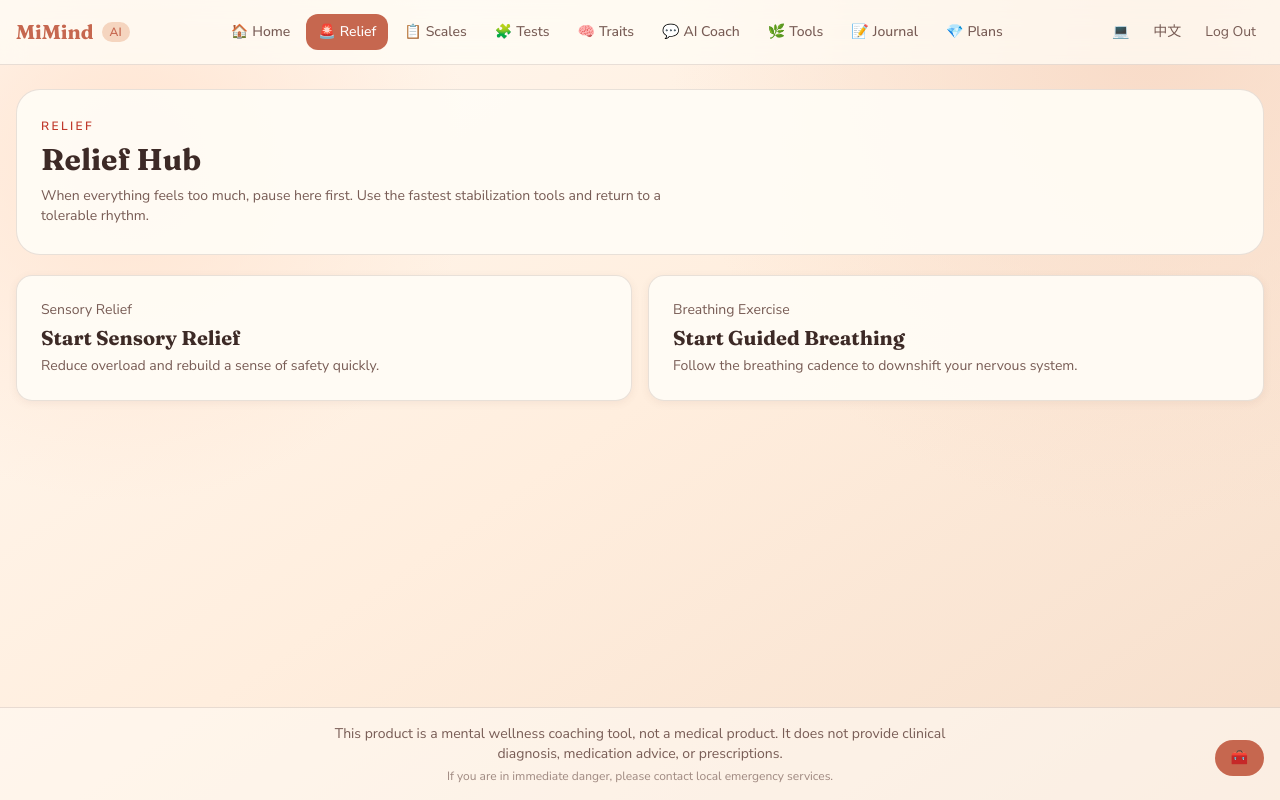
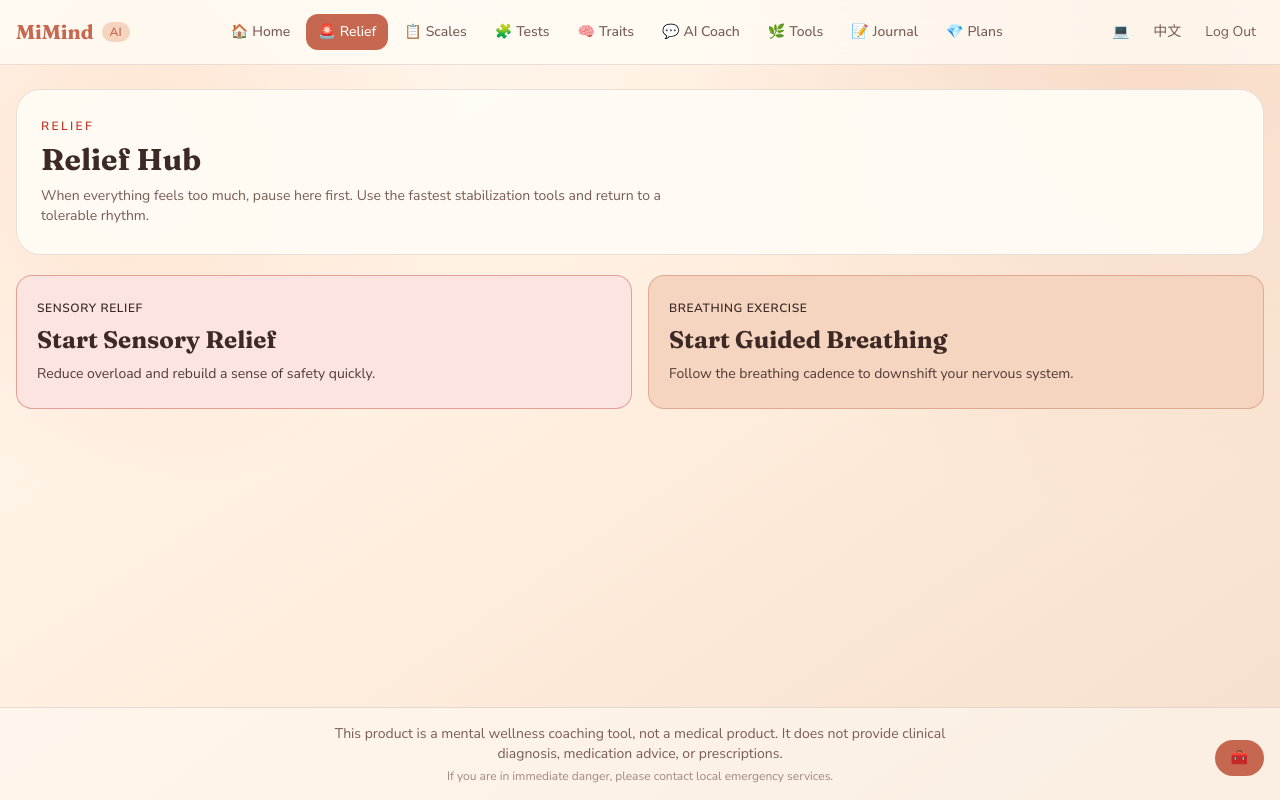
Before and after one commit to Xanaaash/MiMind, a React (Vite) app in the folder frontend/user/: page /relief in a window 1280 px wide. Built offline with nearby package versions, Linux system fonts and the light colour scheme; sample sign-in values are in the browser's storage.

Commit message:
feat(relief): complete T-706 migrate breathing and sensory flows into relief module

```diff
--- a/frontend/user/public/locales/en-US.json
+++ b/frontend/user/public/locales/en-US.json
@@ -390,7 +390,7 @@
     "account_chars": "Account can only contain letters, numbers, dot, underscore, and hyphen"
   },
   "sensory": {
-    "back": "Back to Tools",
+    "back": "Back to Relief Hub",
     "title": "Sensory Overload Kit",
     "subtitle": "When the world feels too much, this is your safe space. Take it at your own pace.",
     "noise_title": "Soothing Noise",
--- a/frontend/user/public/locales/zh-CN.json
+++ b/frontend/user/public/locales/zh-CN.json
@@ -390,7 +390,7 @@
     "account_chars": "账号仅支持字母、数字、点、下划线和短横线"
   },
   "sensory": {
-    "back": "返回工具箱",
+    "back": "返回急救舱",
     "title": "感官过载急救包",
     "subtitle": "当周围环境让你感到崩溃时，这里是你的安全港。慢慢来，按你的节奏。",
     "noise_title": "舒缓噪音",
--- a/frontend/user/src/pages/Tools/BreathingExercise.tsx
+++ b/frontend/user/src/pages/Relief/BreathingExercise.tsx
@@ -258,7 +258,7 @@ export default function BreathingExercise() {
             <Button variant="ghost" onClick={() => { setPhase('idle'); setPhaseIndex(0); }}>
               {t('common.retry')}
             </Button>
-            <Button onClick={() => navigate('/tools')}>{t('common.back')}</Button>
+            <Button onClick={() => navigate('/relief')}>{t('common.back')}</Button>
           </div>
         </motion.div>
       )}
--- a/frontend/user/src/pages/Relief/ReliefHub.tsx
+++ b/frontend/user/src/pages/Relief/ReliefHub.tsx
@@ -1,7 +1,6 @@
 import { motion } from 'framer-motion';
 import { useTranslation } from 'react-i18next';
 import { useNavigate } from 'react-router-dom';
-import Card from '../../components/Card/Card';
 
 export default function ReliefHub() {
   const { t } = useTranslation();
@@ -26,17 +25,25 @@ export default function ReliefHub() {
       </motion.section>
 
       <section className="grid grid-cols-1 gap-4 sm:grid-cols-2">
-        <Card hoverable onClick={() => navigate('/tools/sensory-relief')}>
-          <div className="text-sm text-muted">{t('tools.sensory_title')}</div>
-          <div className="mt-1 text-xl font-heading font-bold">{t('relief.quick_sensory_title')}</div>
-          <p className="mt-1 text-sm text-muted">{t('relief.quick_sensory_desc')}</p>
-        </Card>
+        <button
+          type="button"
+          onClick={() => navigate('/relief/sensory')}
+          className="rounded-2xl border border-danger/40 bg-danger-soft px-5 py-6 text-left transition-colors hover:bg-danger hover:text-white"
+        >
+          <div className="text-xs uppercase tracking-wider font-semibold">{t('tools.sensory_title')}</div>
+          <div className="mt-2 font-heading text-2xl font-bold">{t('relief.quick_sensory_title')}</div>
+          <p className="mt-2 text-sm opacity-90">{t('relief.quick_sensory_desc')}</p>
+        </button>
 
-        <Card hoverable onClick={() => navigate('/tools/breathing')}>
-          <div className="text-sm text-muted">{t('tools.breathing_title')}</div>
-          <div className="mt-1 text-xl font-heading font-bold">{t('relief.quick_breath_title')}</div>
-          <p className="mt-1 text-sm text-muted">{t('relief.quick_breath_desc')}</p>
-        </Card>
+        <button
+          type="button"
+          onClick={() => navigate('/relief/breathing')}
+          className="rounded-2xl border border-accent/40 bg-accent-soft px-5 py-6 text-left transition-colors hover:bg-accent hover:text-white"
+        >
+          <div className="text-xs uppercase tracking-wider font-semibold">{t('tools.breathing_title')}</div>
+          <div className="mt-2 font-heading text-2xl font-bold">{t('relief.quick_breath_title')}</div>
+          <p className="mt-2 text-sm opacity-90">{t('relief.quick_breath_desc')}</p>
+        </button>
       </section>
     </div>
   );
--- a/frontend/user/src/pages/Tools/SensoryRelief.tsx
+++ b/frontend/user/src/pages/Relief/SensoryRelief.tsx
@@ -105,7 +105,7 @@ export default function SensoryRelief() {
       <div className="max-w-2xl mx-auto">
         <div className="flex items-center justify-between mb-6 sm:mb-8">
           <button
-            onClick={() => navigate('/tools')}
+            onClick={() => navigate('/relief')}
             className="text-sm text-[#a89890] hover:text-[#e8ddd6] transition-colors"
           >
             ← {t('sensory.back')}
--- a/frontend/user/src/pages/Tools/ToolsHub.tsx
+++ b/frontend/user/src/pages/Tools/ToolsHub.tsx
@@ -294,7 +294,7 @@ export default function ToolsHub() {
       {/* Other tools */}
       <div className="grid md:grid-cols-2 gap-6">
         {/* Sensory Relief */}
-        <Card hoverable onClick={() => navigate('/tools/sensory-relief')}>
+        <Card hoverable onClick={() => navigate('/relief/sensory')}>
           <div className="flex items-center gap-4">
             <div className="w-14 h-14 rounded-xl bg-calm-soft flex items-center justify-center text-3xl">🛡️</div>
             <div>
@@ -306,7 +306,7 @@ export default function ToolsHub() {
         </Card>
 
         {/* Breathing */}
-        <Card hoverable onClick={() => navigate('/tools/breathing')}>
+        <Card hoverable onClick={() => navigate('/relief/breathing')}>
           <div className="flex items-center gap-4">
             <div className="w-14 h-14 rounded-xl bg-safe-soft flex items-center justify-center text-3xl">🌬️</div>
             <div>
--- a/frontend/user/src/router.tsx
+++ b/frontend/user/src/router.tsx
@@ -16,8 +16,8 @@ const CoachPage = lazy(() => import('./pages/Coach/CoachPage'));
 const CoachHistoryPage = lazy(() => import('./pages/Coach/CoachHistoryPage'));
 const ToolsHub = lazy(() => import('./pages/Tools/ToolsHub'));
 const ReliefHub = lazy(() => import('./pages/Relief/ReliefHub'));
-const BreathingExercise = lazy(() => import('./pages/Tools/BreathingExercise'));
-const SensoryRelief = lazy(() => import('./pages/Tools/SensoryRelief'));
+const BreathingExercise = lazy(() => import('./pages/Relief/BreathingExercise'));
+const SensoryRelief = lazy(() => import('./pages/Relief/SensoryRelief'));
 const PomodoroTimer = lazy(() => import('./pages/Tools/PomodoroTimer'));
 const MeditationPlayer = lazy(() => import('./pages/Tools/MeditationPlayer'));
 const JournalPage = lazy(() => import('./pages/Journal/JournalPage'));
@@ -51,6 +51,8 @@ export const routes: RouteObject[] = [
       { path: '/coach', element: <CoachPage /> },
       { path: '/coach/history', element: <CoachHistoryPage /> },
       { path: '/relief', element: <ReliefHub /> },
+      { path: '/relief/breathing', element: <BreathingExercise /> },
+      { path: '/relief/sensory', element: <SensoryRelief /> },
       { path: '/tools', element: <ToolsHub /> },
       { path: '/tools/breathing', element: <BreathingExercise /> },
       { path: '/tools/sensory-relief', element: <SensoryRelief /> },
```
Also changed, not shown: 1 other file (tests, documents, lock files or other folders).
